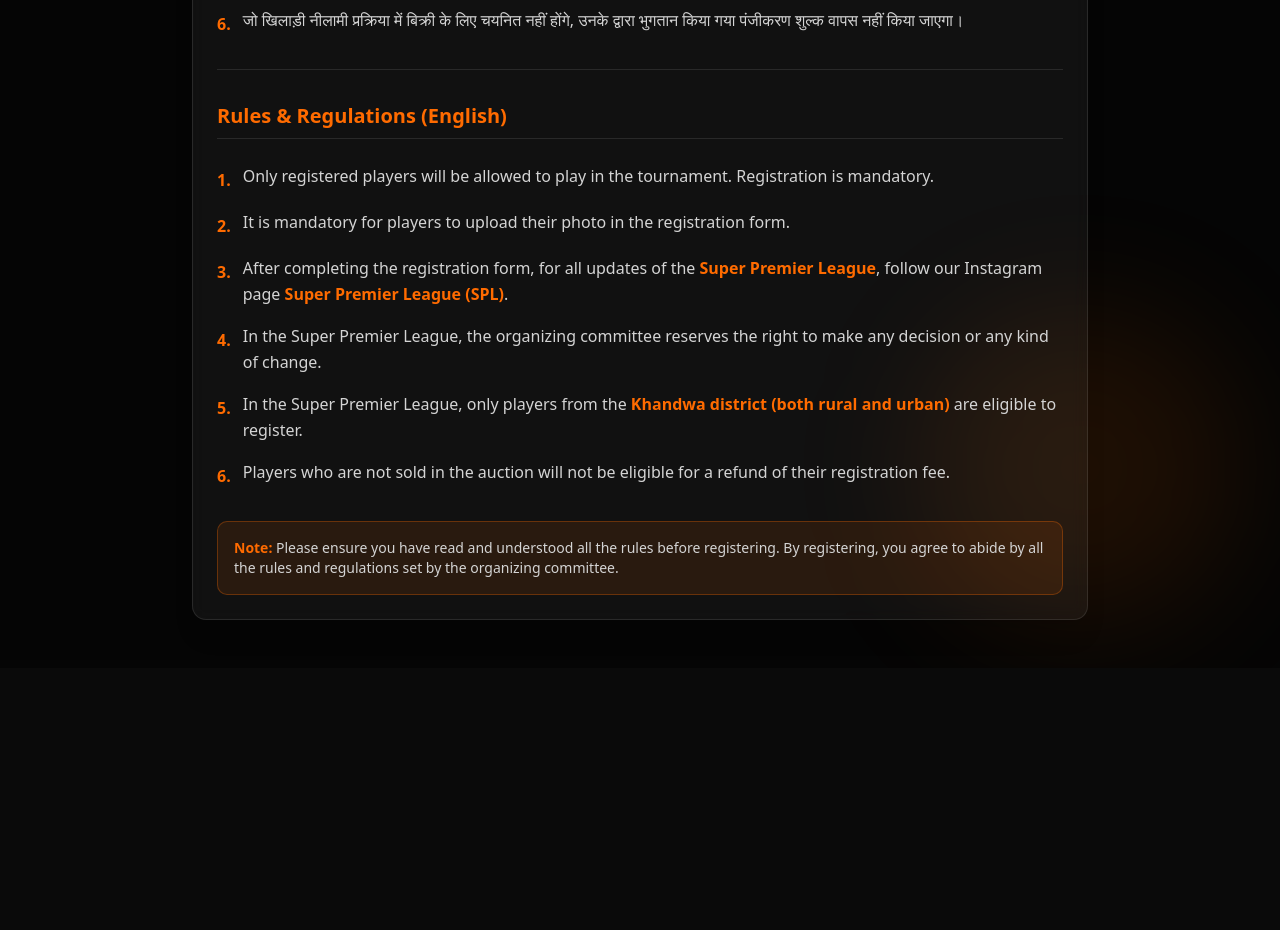
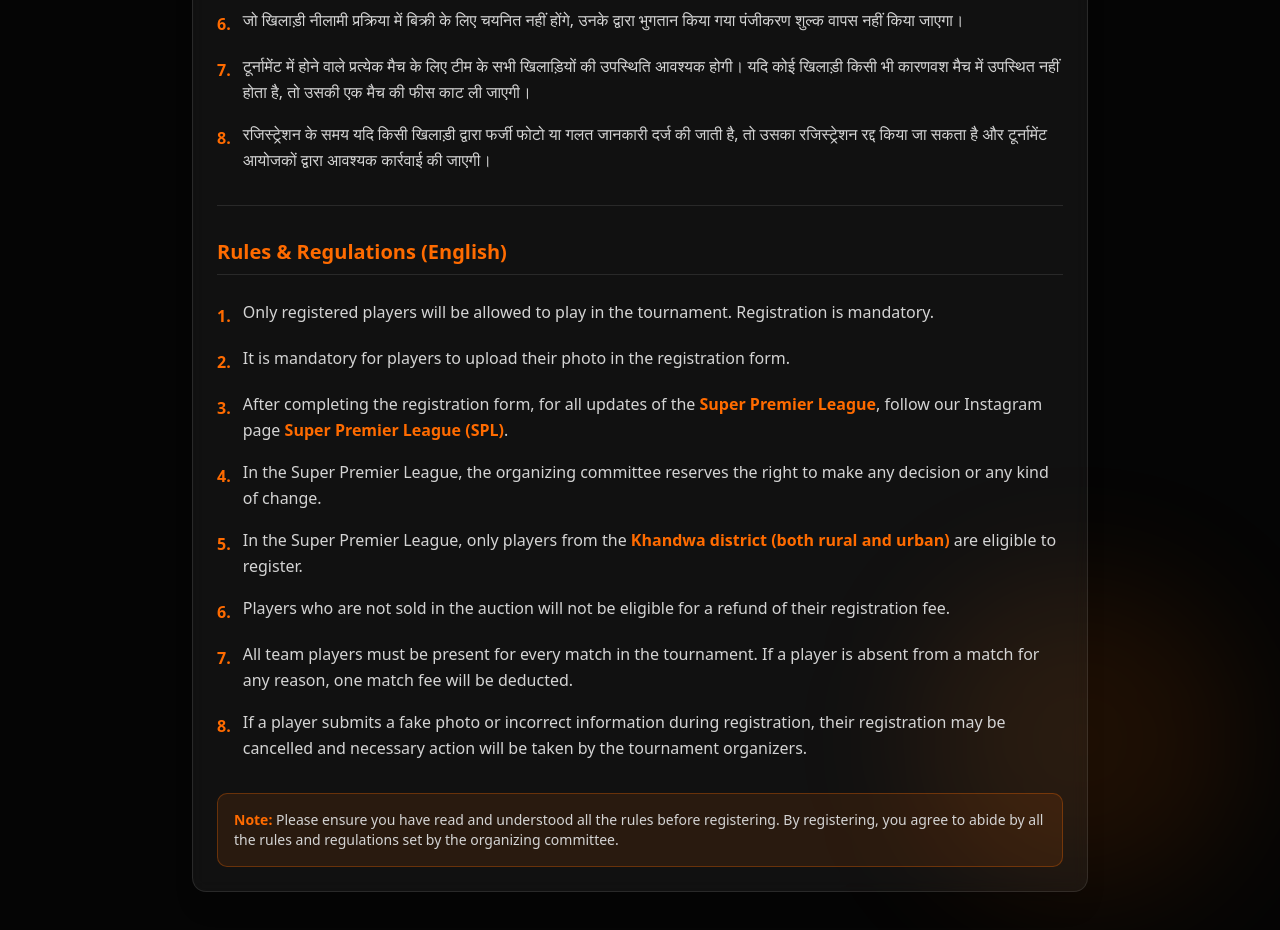
Before and after one commit to Manish-Moond/SPL, a Next.js app: page /rules in a window 1280 px wide. Shown: the part 720-1650 px from the top of the page. Before the commit the page ends 1388 px from the top, so only its background shows below. Built offline with nearby package versions, Linux system fonts and the light colour scheme.

Commit message:
rule added

```diff
--- a/app/rules/page.tsx
+++ b/app/rules/page.tsx
@@ -65,6 +65,20 @@
                                         जो खिलाड़ी नीलामी प्रक्रिया में बिक्री के लिए चयनित नहीं होंगे, उनके द्वारा भुगतान किया गया पंजीकरण शुल्क वापस नहीं किया जाएगा।
                                     </p>
                                 </div>
+
+                                <div className="flex items-start gap-3">
+                                    <span className="mt-1 font-bold text-[#FF6B00]">7.</span>
+                                    <p>
+                                        टूर्नामेंट में होने वाले प्रत्येक मैच के लिए टीम के सभी खिलाड़ियों की उपस्थिति आवश्यक होगी। यदि कोई खिलाड़ी किसी भी कारणवश मैच में उपस्थित नहीं होता है, तो उसकी एक मैच की फीस काट ली जाएगी।
+                                    </p>
+                                </div>
+
+                                <div className="flex items-start gap-3">
+                                    <span className="mt-1 font-bold text-[#FF6B00]">8.</span>
+                                    <p>
+                                        रजिस्ट्रेशन के समय यदि किसी खिलाड़ी द्वारा फर्जी फोटो या गलत जानकारी दर्ज की जाती है, तो उसका रजिस्ट्रेशन रद्द किया जा सकता है और टूर्नामेंट आयोजकों द्वारा आवश्यक कार्रवाई की जाएगी।
+                                    </p>
+                                </div>
                             </div>
                         </div>
 
@@ -117,6 +131,20 @@
                                         Players who are not sold in the auction will not be eligible for a refund of their registration fee.
                                     </p>
                                 </div>
+
+                                <div className="flex items-start gap-3">
+                                    <span className="mt-1 font-bold text-[#FF6B00]">7.</span>
+                                    <p>
+                                        All team players must be present for every match in the tournament. If a player is absent from a match for any reason, one match fee will be deducted.
+                                    </p>
+                                </div>
+
+                                <div className="flex items-start gap-3">
+                                    <span className="mt-1 font-bold text-[#FF6B00]">8.</span>
+                                    <p>
+                                        If a player submits a fake photo or incorrect information during registration, their registration may be cancelled and necessary action will be taken by the tournament organizers.
+                                    </p>
+                                </div>
                             </div>
                         </div>
 
```
